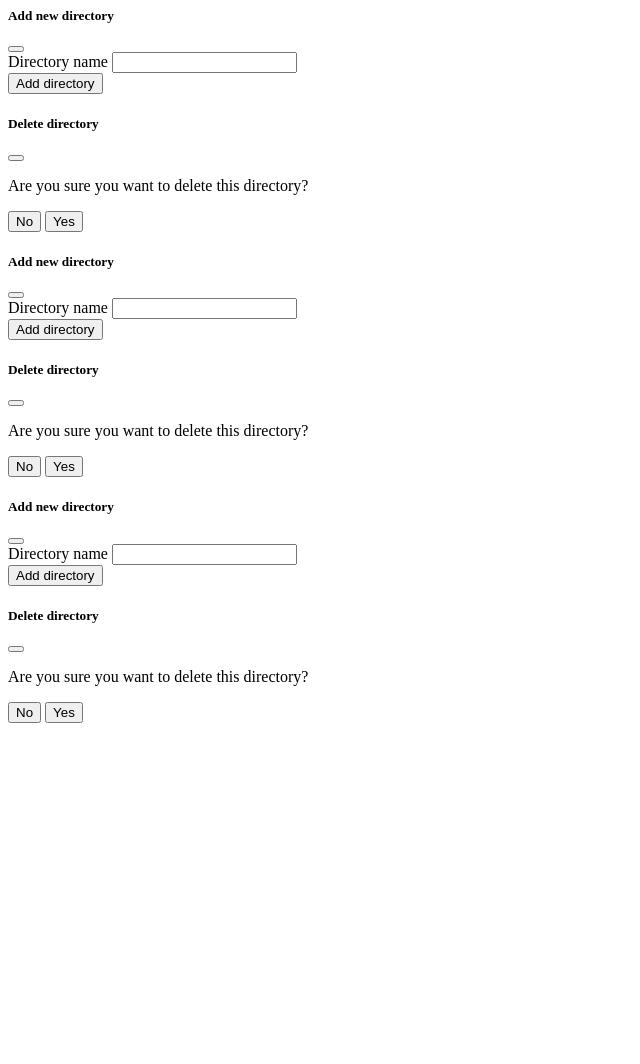
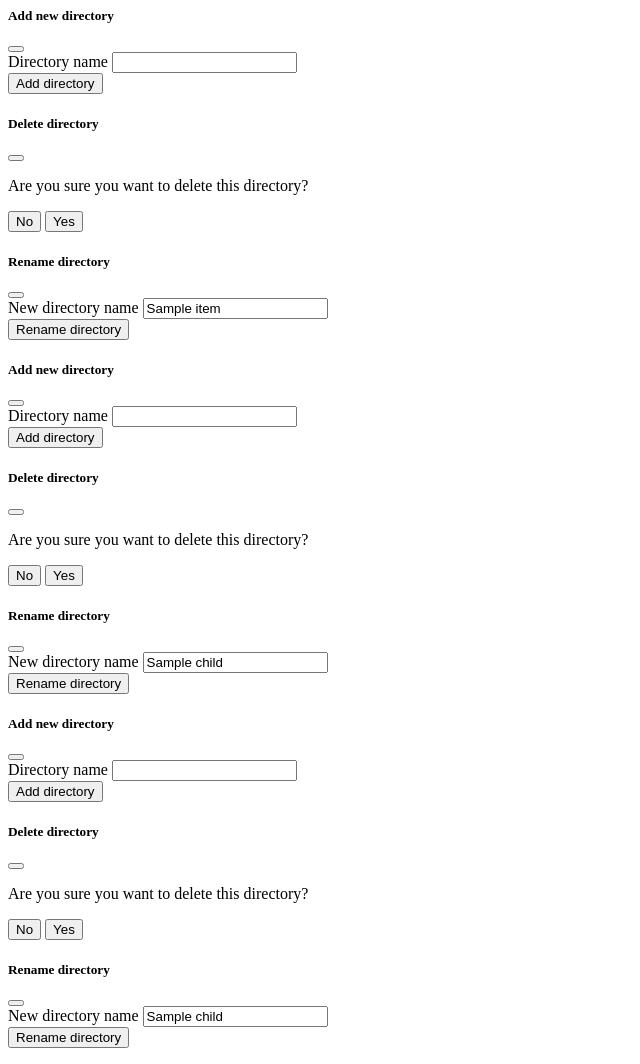
Before and after one commit to 1lliter8/yesand, a Django app: template yesand/templates/modals/load_modals.html in a window 1280 px wide. Shown: the whole page, without its empty margins (0-640 px from the left). Before the commit the page ends 723 px from the top, so only its background shows below. Run offline with Django 5.2, Linux system fonts and the light colour scheme; the template is opened without the code that fills it: most values are stand-ins (such as "Sample title", 1, 10 or a date in 2020); some libraries are stand-ins or nearby versions.

Commit message:
Working rename modal

```diff
--- a/config/urls.py
+++ b/config/urls.py
@@ -9,4 +9,5 @@ urlpatterns = [
     path('prompts/<int:dir_id>/', views.load_prompts, name='load_prompts'),
     path('add-dir/', views.add_dir, name='add_dir'),
     path('delete_dir/<int:dir_id>/', views.delete_dir, name='delete_dir'),
+    path('rename_dir/<int:dir_id>/', views.rename_dir, name='rename_dir'),
 ]
--- a/yesand/templates/filesystem.html
+++ b/yesand/templates/filesystem.html
@@ -26,7 +26,7 @@
                     {% if item.type == 'dir' %}
                         <li><a class="dropdown-item" href="#" data-bs-toggle="modal" data-bs-target="#addDirectoryModal-{{ item.id }}">{% bs_icon 'plus' extra_classes='me-2' %} Add new child directory</a></li>
                         <li><a class="dropdown-item" href="#">{% bs_icon 'file-earmark-plus' extra_classes='me-2' %} Create new prompt</a></li>
-                        <li><a class="dropdown-item" href="#">{% bs_icon 'pencil' extra_classes='me-2' %} Rename directory</a></li>
+                        <li><a class="dropdown-item" href="#" data-bs-toggle="modal" data-bs-target="#renameDirectoryModal-{{ item.id }}">{% bs_icon 'pencil' extra_classes='me-2' %} Rename directory</a></li>
                         <li><a class="dropdown-item" href="#">{% bs_icon 'layers' extra_classes='me-2' %} Copy directory</a></li>
                         <li><a class="dropdown-item" href="#">{% bs_icon 'arrow-return-right' extra_classes='me-2' %} Move directory</a></li>
                         <li><hr class="dropdown-divider"></li>
--- a/yesand/templates/modals/load_modals.html
+++ b/yesand/templates/modals/load_modals.html
@@ -1,6 +1,7 @@
 {% for item in filesystem %}
     {% include "modals/add_dir.html" with item=item %}
     {% include "modals/delete_dir.html" with item=item %}
+    {% include "modals/rename_dir.html" with item=item %}
     {% if item.children %}
         {% include "modals/load_modals.html" with filesystem=item.children %}
     {% endif %}
--- /dev/null
+++ b/yesand/templates/modals/rename_dir.html
@@ -0,0 +1,21 @@
+<!-- Rename Directory Modal -->
+<div class="modal fade" id="renameDirectoryModal-{{ item.id }}" tabindex="-1" aria-labelledby="renameDirectoryModalLabel-{{ item.id }}" aria-hidden="true">
+    <div class="modal-dialog">
+        <div class="modal-content">
+            <div class="modal-header">
+                <h5 class="modal-title" id="renameDirectoryModalLabel-{{ item.id }}">Rename directory</h5>
+                <button type="button" class="btn-close" data-bs-dismiss="modal" aria-label="Close"></button>
+            </div>
+            <div class="modal-body">
+                <form method="POST" action="{% url 'rename_dir' item.id %}">
+                    {% csrf_token %}
+                    <div class="mb-3">
+                        <label for="new_dir_name_{{ item.id }}" class="form-label">New directory name</label>
+                        <input type="text" class="form-control" id="new_dir_name_{{ item.id }}" name="new_dir_name" value="{{ item.name }}" required>
+                    </div>
+                    <button type="submit" class="btn btn-primary">Rename directory</button>
+                </form>
+            </div>
+        </div>
+    </div>
+</div>
```
Also changed, not shown: yesand/views.py (+19 -0 lines).
